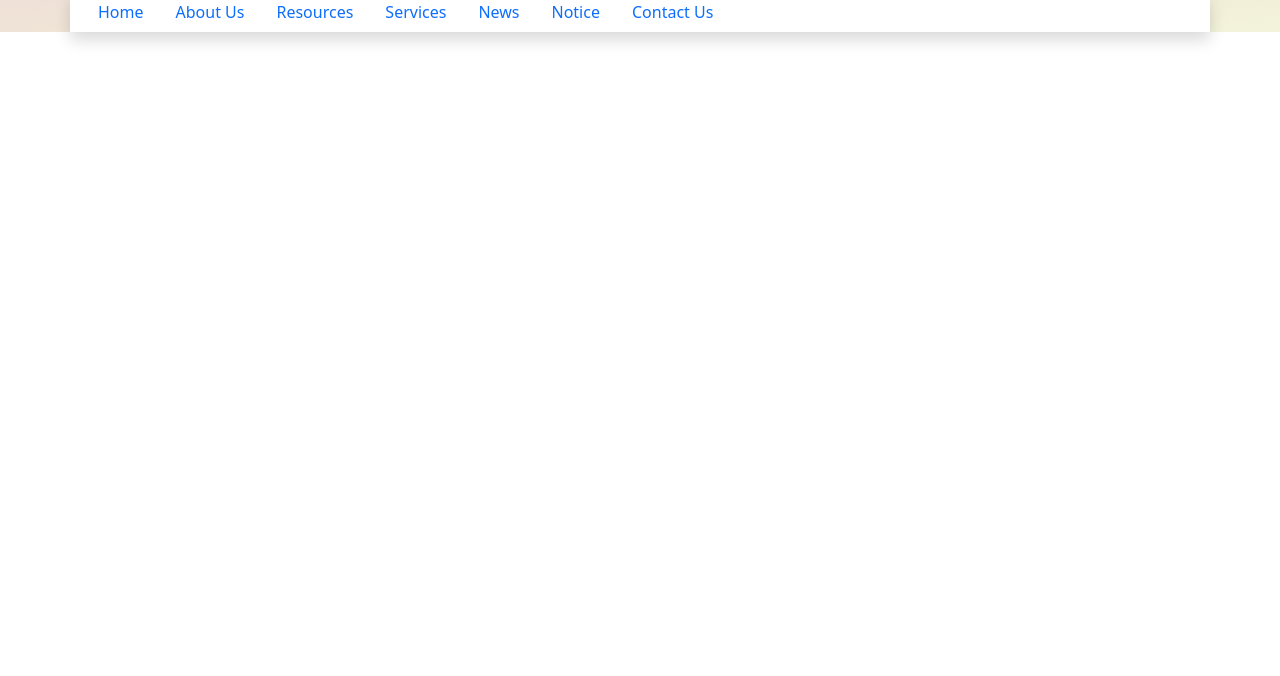
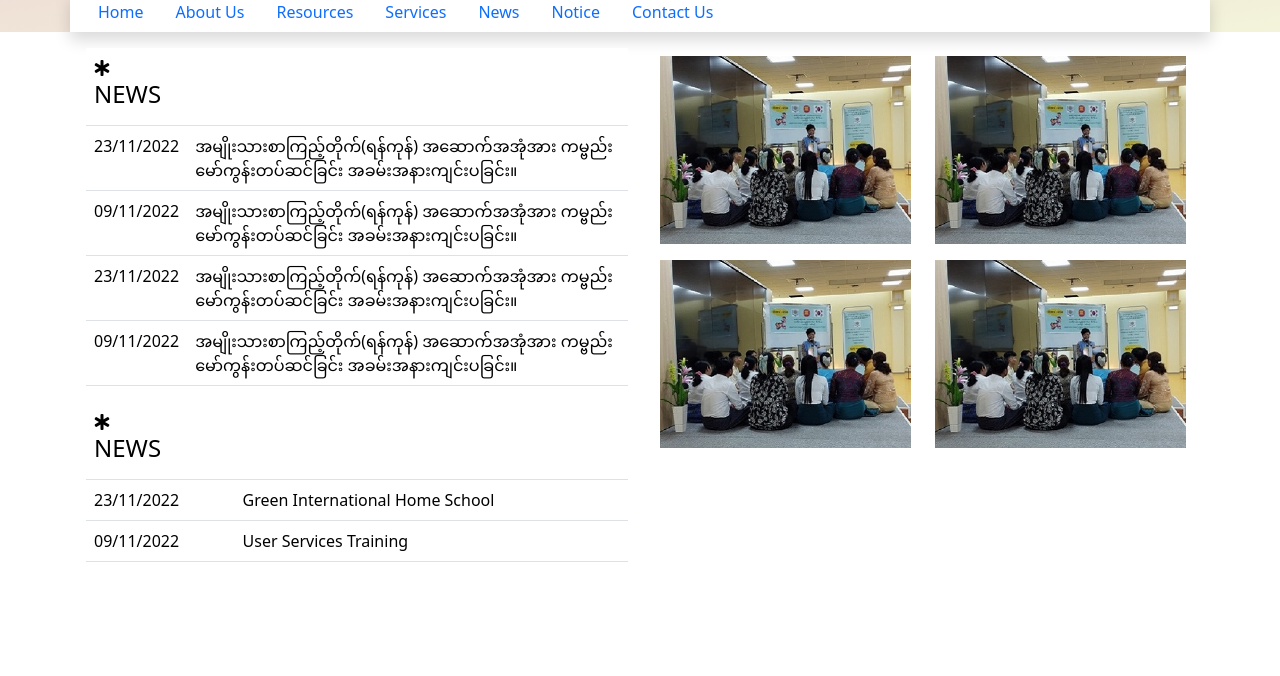
Before and after one commit to thetthetaung/library-y8, a plain HTML site: page index.html in a window 1280 px wide. Shown: the part 124-800 px from the top of the page. Drawn offline with nearby package versions, Linux system fonts and the light colour scheme.

Commit message:
Add files via upload

```diff
--- a/CSS/style.css
+++ b/CSS/style.css
@@ -5,3 +5,11 @@
 .container-fluid{
     background-image: linear-gradient(to bottom right, rgb(236, 212, 212), rgb(243, 243, 218));
 }
+.image-size{
+    width: 100%;
+    transition: width 2s;
+}
+.image-size:hover{
+    box-shadow: 1px 1px 2px #755b5b;
+    width:110% ;
+}
--- a/index.html
+++ b/index.html
@@ -16,11 +16,12 @@
                 <div class="col-md-8">
                     <img src="Images/LOGO.jpg" alt="Logo" width="300px" height="100px">
                 </div>
+
                 <div class="col-md-4 mx-auto">
                     <ul class="nav">
-                        <li class="nav-item"><a class="nav-link" href=""><i class="fa-solid fa-earth-asia"></i>My</a></li>
-                        <li class="nav-item"><a class="nav-link" href=""><i class="fa-solid fa-circle-info"></i>Query</a></li>
-                        <li class="nav-item"><a class="nav-link" href=""><i class="fa-solid fa-user"></i>My Library</a></li>
+                        <li class="nav-item"><a class="nav-link" href=""><i class="fa-solid fa-earth-asia"></i> My</a></li>
+                        <li class="nav-item"><a class="nav-link" href=""><i class="fa-solid fa-circle-info"></i> Query</a></li>
+                        <li class="nav-item"><a class="nav-link" href=""><i class="fa-solid fa-user"></i> My Library</a></li>
                     </ul>
                 </div>
             </div>
@@ -41,5 +42,55 @@
             </div>
         </div>
     </div>
+    <div class="container p-3">
+        <div class="row">
+            <div class="col-md-6">
+                <table class="table table-hover">
+                    <tr>
+                        <td colspan="2"><i class="fa-solid fa-star-of-life"></i><h4>NEWS</h4></td>
+                    </tr>
+                    <tr>
+                        <td>23/11/2022</td>
+                        <td>အမျိုးသားစာကြည့်တိုက်(ရန်ကုန်) အဆောက်အအုံအား ကမ္ဗည်းမော်ကွန်းတပ်ဆင်ခြင်း အခမ်းအနားကျင်းပခြင်း။</td>
+                    </tr>
+                    <tr>
+                        <td>09/11/2022</td>
+                        <td>အမျိုးသားစာကြည့်တိုက်(ရန်ကုန်) အဆောက်အအုံအား ကမ္ဗည်းမော်ကွန်းတပ်ဆင်ခြင်း အခမ်းအနားကျင်းပခြင်း။</td>
+                    </tr>
+                    <tr>
+                        <td>23/11/2022</td>
+                        <td>အမျိုးသားစာကြည့်တိုက်(ရန်ကုန်) အဆောက်အအုံအား ကမ္ဗည်းမော်ကွန်းတပ်ဆင်ခြင်း အခမ်းအနားကျင်းပခြင်း။</td>
+                    </tr>
+                    <tr>
+                        <td>09/11/2022</td>
+                        <td>အမျိုးသားစာကြည့်တိုက်(ရန်ကုန်) အဆောက်အအုံအား ကမ္ဗည်းမော်ကွန်းတပ်ဆင်ခြင်း အခမ်းအနားကျင်းပခြင်း။</td>
+                    </tr>
+                </table>
+                <table class="table table-hover">
+                    <tr>
+                        <td colspan="2"><i class="fa-solid fa-star-of-life"></i><h4>NEWS</h4></td>
+                    </tr>
+                    <tr>
+                        <td>23/11/2022</td>
+                        <td>Green International Home School</td>
+                    </tr>
+                    <tr>
+                        <td>09/11/2022</td>
+                        <td>User Services Training</td>
+                    </tr>
+                </table>
+            </div>
+            <div class="col-md-6">
+                <div class="row p-2">
+                    <div class="col-md-6"><img src="Images/Img1.jpg" alt="img1" class="image-size"></div>
+                    <div class="col-md-6"><img src="Images/Img1.jpg" alt="img1" class="image-size"></div>
+                </div>
+                <div class="row p-2">
+                    <div class="col-md-6"><img src="Images/Img1.jpg" alt="img1" class="image-size"></div>
+                    <div class="col-md-6"><img src="Images/Img1.jpg" alt="img1" class="image-size"></div>
+                </div>
+            </div>
+        </div>
+    </div>
 </body>
 </html>
```
Also changed, not shown: Images/Img1.jpg (added), Images/Img2.jpg (added), Images/Img3.jpg (added), Images/Img4.jpg (added), Screenshots/CSS-code.png, Screenshots/code.png.
